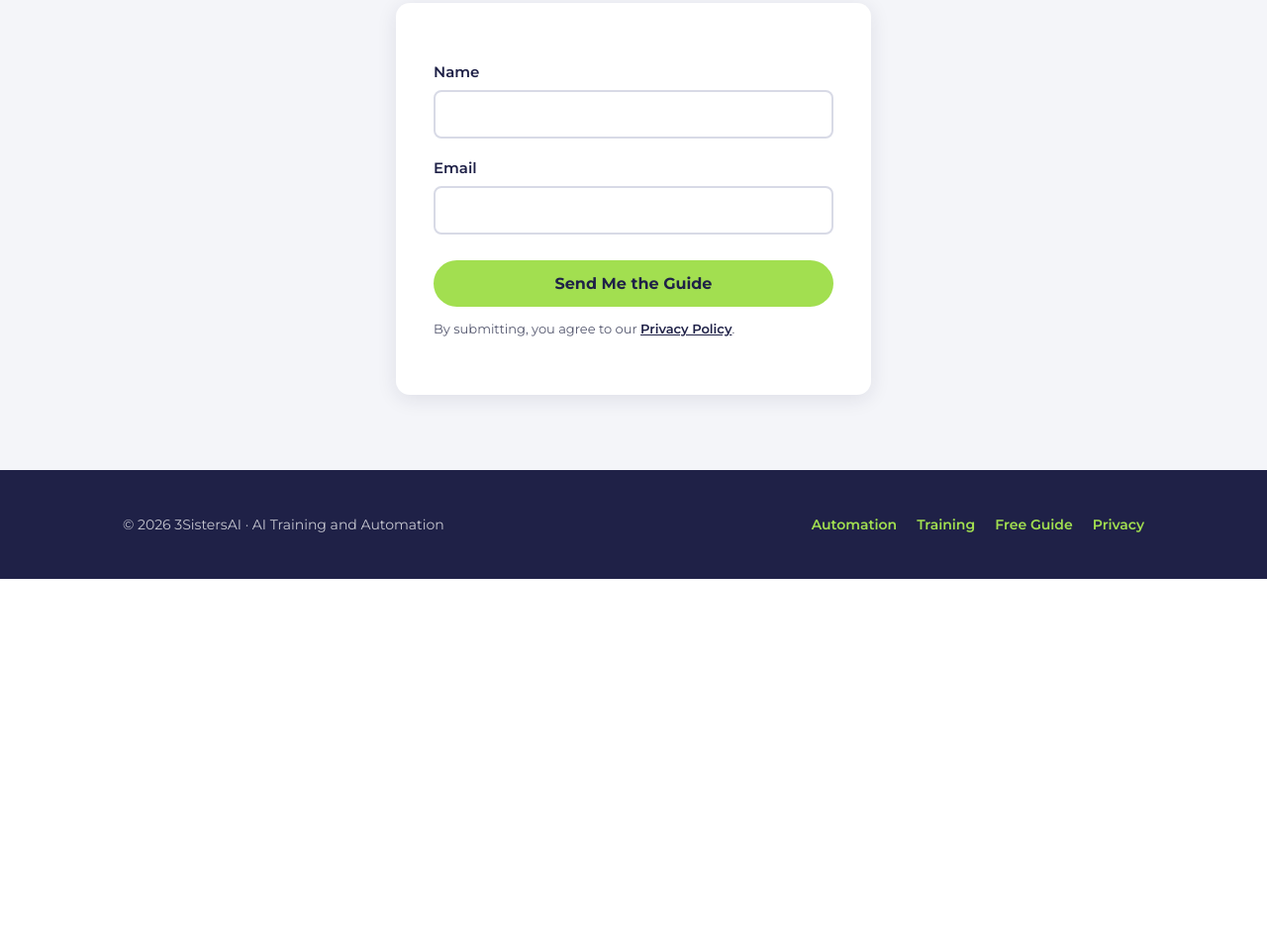
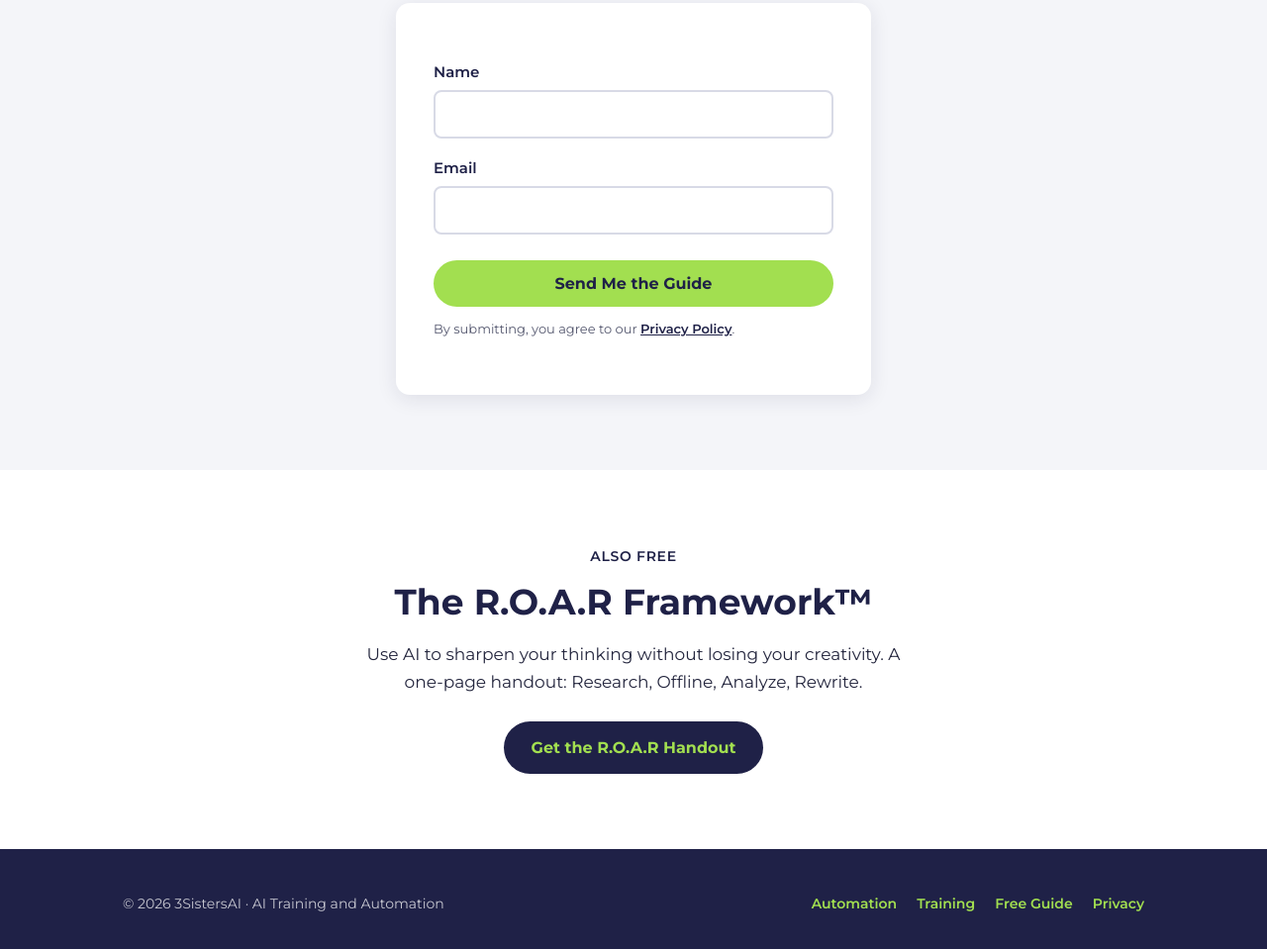
Before and after one commit to AfroAstro/threesistersai-site, a plain HTML site: page guide/index.html in a window 1280 px wide. Shown: the part 554-1513 px from the top of the page at 99% size. Before the commit the page ends 1139 px from the top, so only its background shows below. Drawn offline with Linux system fonts and the light colour scheme.

Commit message:
Cross-link free guide and R.O.A.R handout pages
Co-Authored-By: Claude Sonnet 5.5 <noreply@anthropic.com>

```diff
--- a/guide/index.html
+++ b/guide/index.html
@@ -58,6 +58,15 @@
         <p class="form-msg" id="form-msg" role="status"></p>
       </form>
     </div>
+  </div>
+</section>
+
+<section>
+  <div class="wrap" style="text-align:center">
+    <p style="color:#1f2147;font-size:14px;font-weight:600;letter-spacing:0.05em;text-transform:uppercase;margin-bottom:14px">Also free</p>
+    <h2 style="margin:0 auto">The R.O.A.R Framework™</h2>
+    <p style="margin:18px auto 0;max-width:560px">Use AI to sharpen your thinking without losing your creativity. A one-page handout: Research, Offline, Analyze, Rewrite.</p>
+    <p style="margin-top:26px"><a class="btn" style="background:#1f2147;color:#a2df50" href="/roar/">Get the R.O.A.R Handout</a></p>
   </div>
 </section>
 
```
Also changed, not shown: guide/thanks/index.html (+9 -0 lines), roar/thanks/index.html (+9 -0 lines).
